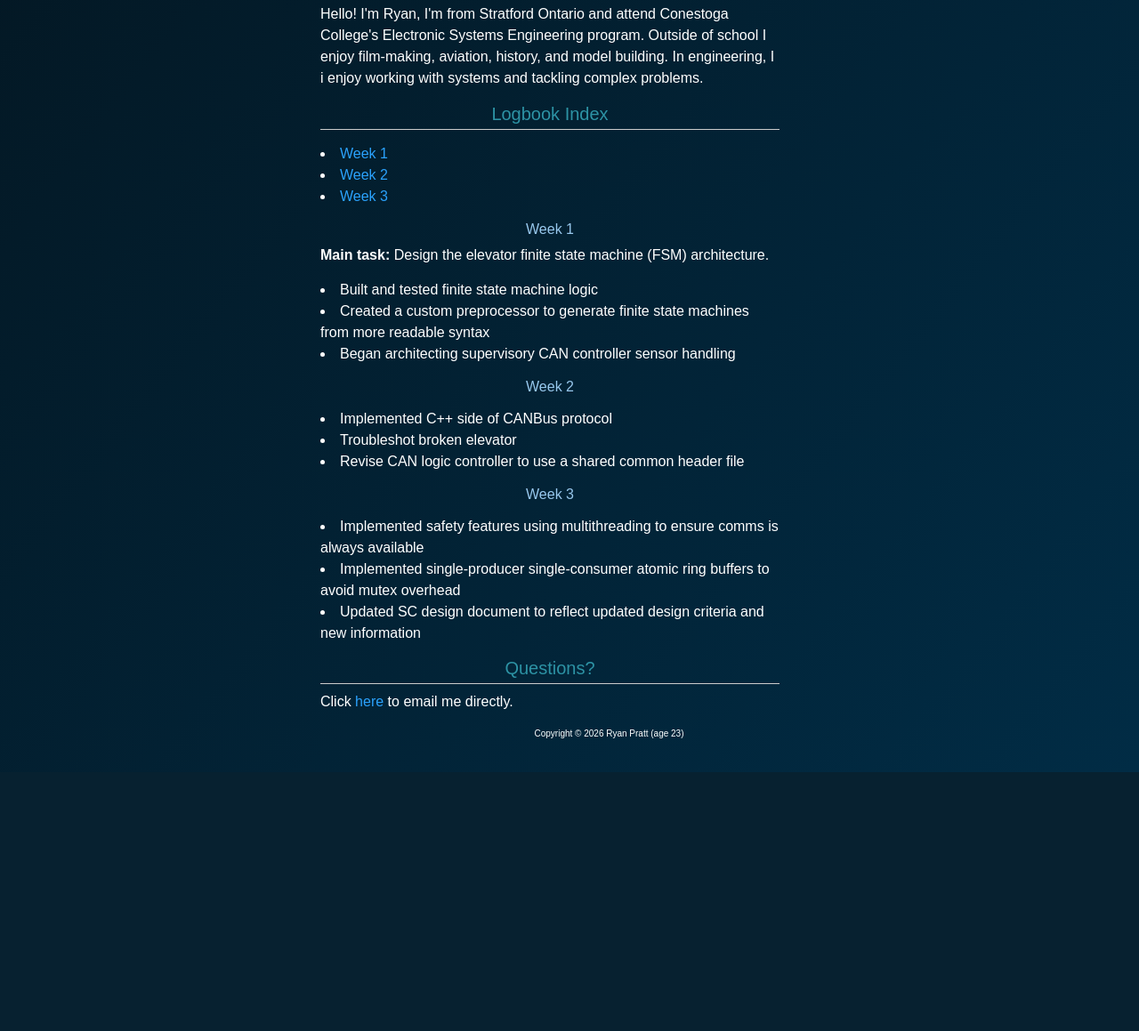
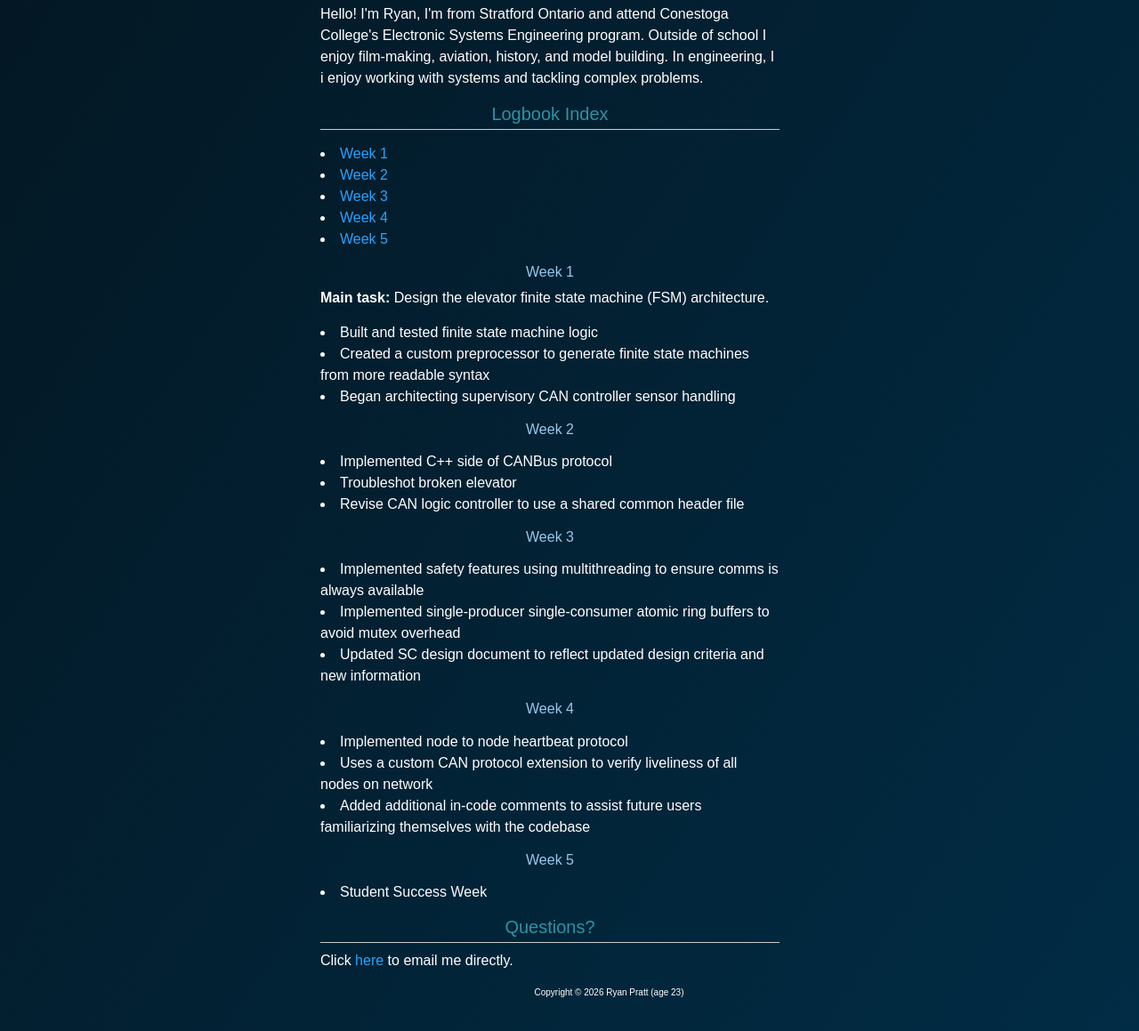
Before and after one commit to fcpage/project_vi_website, a PHP site: page /logbooks/ryan/php/ryan_bio.php in a window 1280 px wide. Shown: the part 724-1883 px from the top of the page at 89% size. Before the commit the page ends 1592 px from the top, so only its background shows below. Run offline with PHP 8.4, Linux system fonts and the light colour scheme.

Commit message:
updated logbook

```diff
--- a/logbooks/ryan/php/ryan_bio.php
+++ b/logbooks/ryan/php/ryan_bio.php
@@ -80,6 +80,8 @@
         <li><a href="#week1">Week 1</a></li>
         <li><a href="#week2">Week 2</a></li>
         <li><a href="#week3">Week 3</a></li>
+        <li><a href="#week4">Week 4</a></li>
+        <li><a href="#week5">Week 5</a></li>
     </ul>
 
     <h3 id="week1">Week 1</h3>
@@ -116,6 +118,18 @@
         <li>Updated SC design document to reflect updated design criteria and new information</li>
     </ul>
 
+    <h3 id="week4">Week 4</h3>
+    <ul>
+        <li>Implemented node to node heartbeat protocol</li>
+        <li>Uses a custom CAN protocol extension to verify liveliness of all nodes on network</li>
+        <li>Added additional in-code comments to assist future users familiarizing themselves with the codebase</li>
+    </ul>
+
+    <h3 id="week5">Week 5</h3>
+    <ul>
+        <li>Student Success Week</li>
+    </ul>
+
     <h2>Questions?</h2>
     <p>Click <a href="mailto:rpratt3415@conestogac.on.ca">here</a> to email me directly.</p>
 
```
